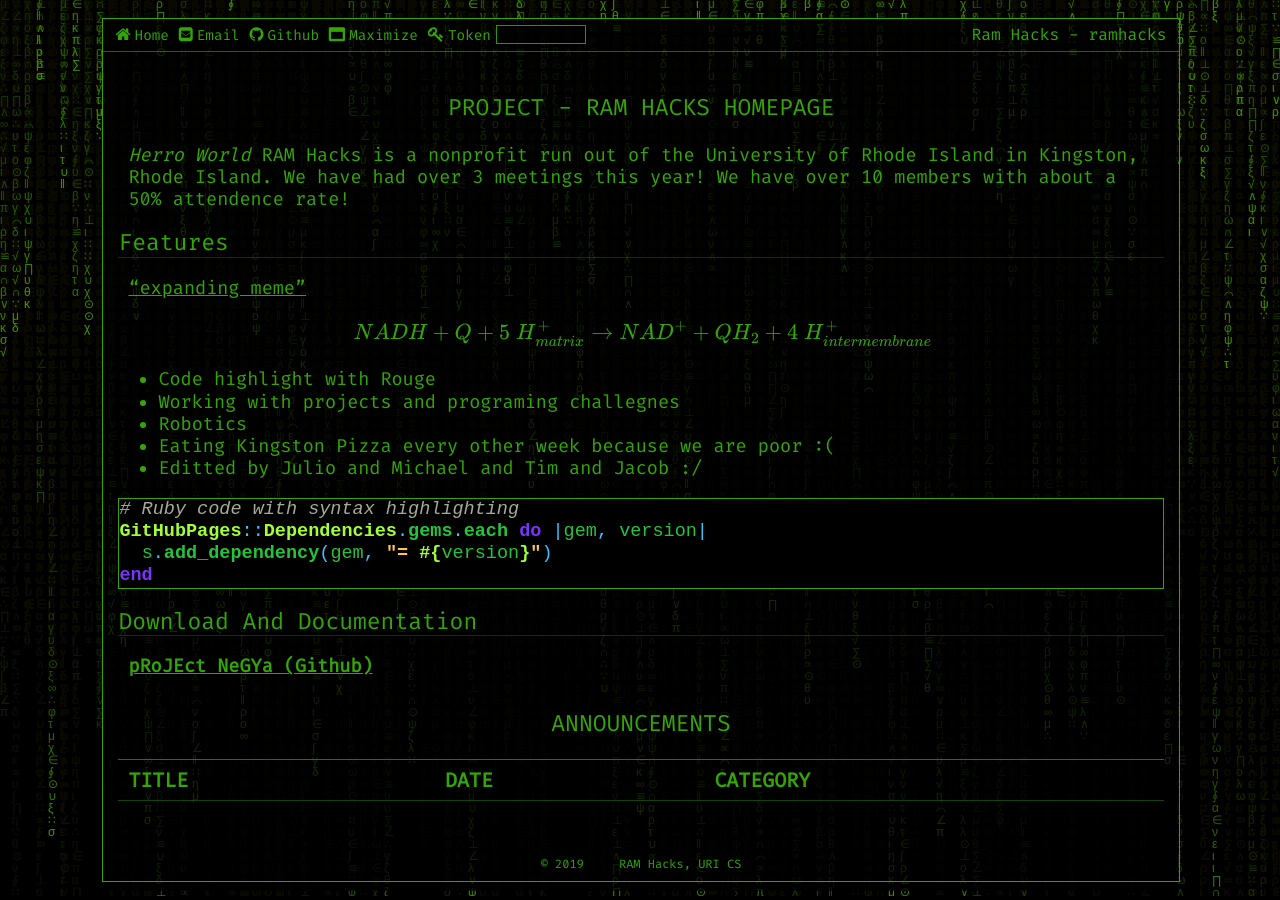
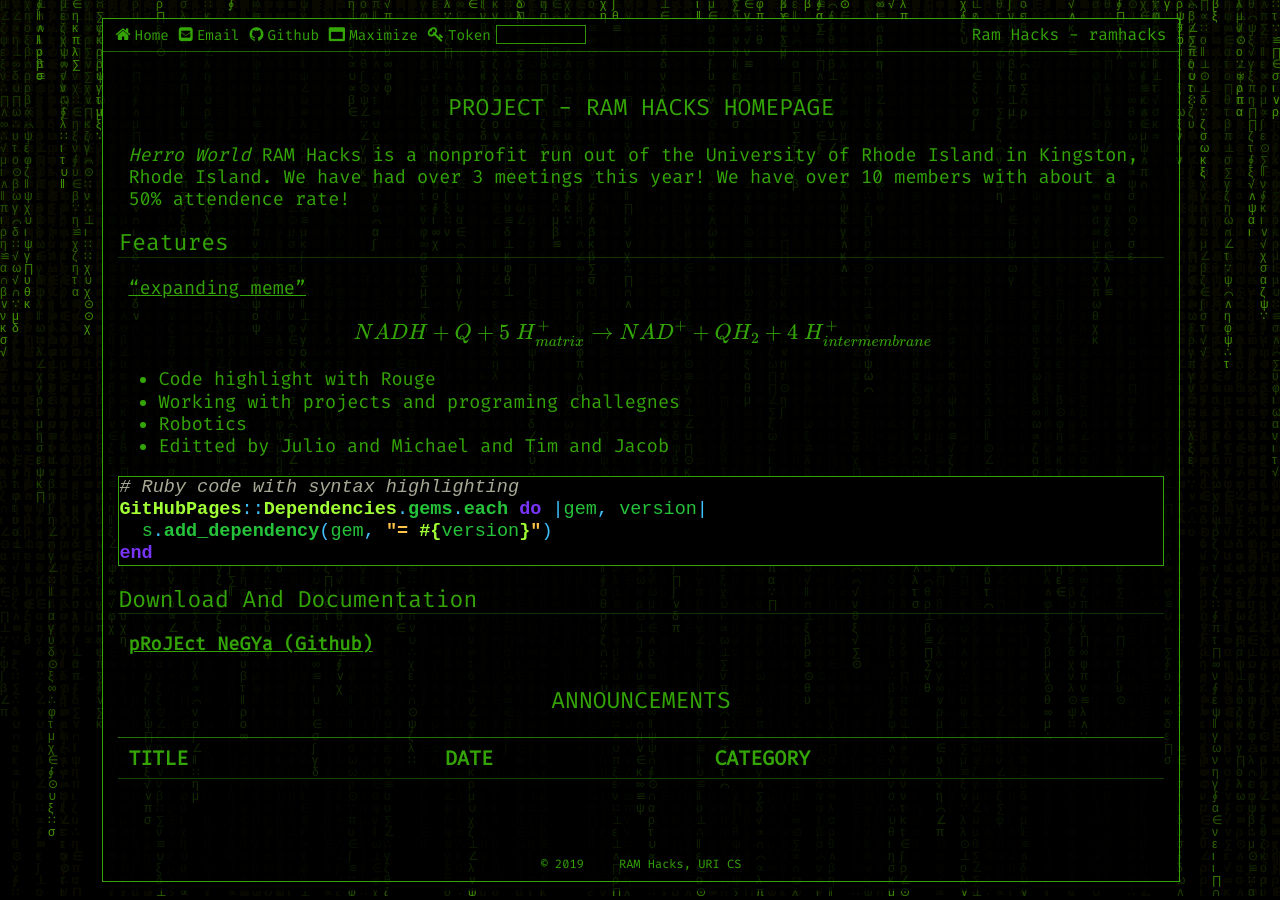
Before and after one commit to ramhacks/ramhacks.github.io, a Jekyll site: the page built from pages/index.md, in a window 1280 px wide. Built offline with Jekyll 4.4.1, drawn with Linux system fonts in a browser that asks for light colours; formulas are drawn with MathJax 3.

Commit message:
Update index.md

````diff
--- a/pages/index.md
+++ b/pages/index.md
@@ -25,8 +25,7 @@ $$
 * Code highlight with Rouge
 * Working with projects and programing challegnes
 * Robotics
-* Eating Kingston Pizza every other week because we are poor :(
-* Editted by Julio and Michael and Tim and Jacob  :/
+* Editted by Julio and Michael and Tim and Jacob
 
 ```ruby
 # Ruby code with syntax highlighting
````
